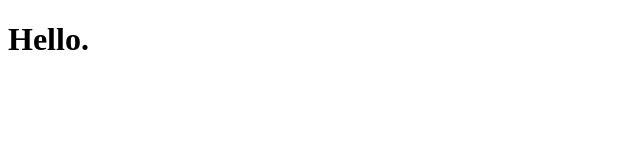
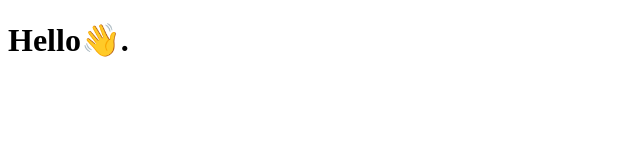
Before and after one commit to tasoj/aa, a plain HTML site: page index.html in a window 1280 px wide. Shown: the full height of the page, 0-640 px from the left. Drawn offline with Linux system fonts and the light colour scheme.

Commit message:
Update index.html

```diff
--- a/index.html
+++ b/index.html
@@ -1,11 +1,13 @@
 <!DOCTYPE html>
 <html>
+  <!-- <head> 内ではWebページの表示名、ロゴ、CSSの読み込みなど、設定の様なことを行う -->
   <head>
-    <meta charset = "utf-8"/>
+    <meta charset="utf-8" />
     <title>My test page</title>
   </head>
 
+  <!-- <body> 内ではWebページの構造、コンテンツを表記する -->
   <body>
-    <h1>Hello.</h1>
+    <h1>Hello👋.</h1>
   </body>
 </html>
```
